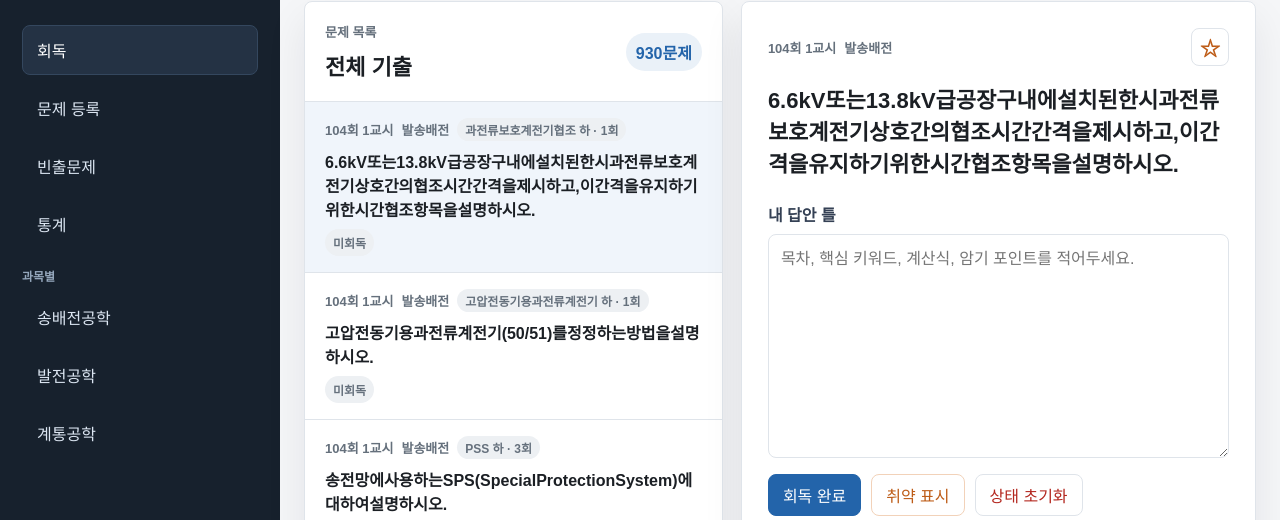
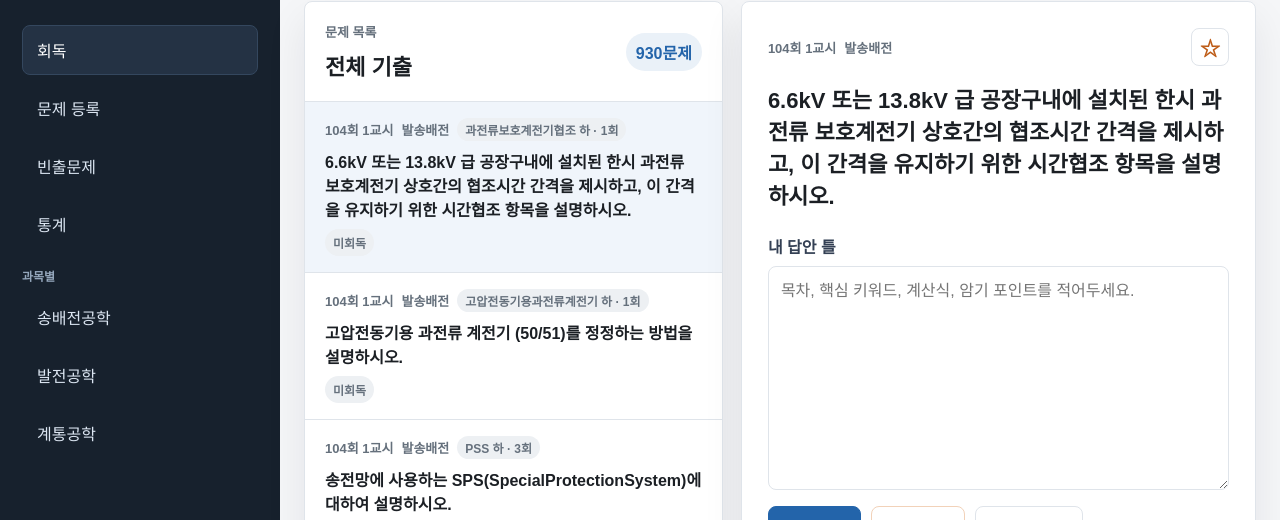
Before and after one commit to jsh63982nd-tech/1, a plain HTML site: page index.html in a window 1280 px wide. Shown: the part 85-605 px from the top of the page. Drawn offline with Linux system fonts and the light colour scheme.

Commit message:
Add files via upload

```diff
--- a/app.js
+++ b/app.js
@@ -1,5 +1,5 @@
 const STORAGE_KEY = "power-exam-review-v1";
-const DATA_VERSION = "pdf-104-137-keywords-v6-clean";
+const DATA_VERSION = "pdf-104-137-keywords-v7-spacing";
 
 const seedQuestions = [
   {
@@ -267,6 +267,112 @@ function formatDateTime(value) {
   }).format(new Date(value));
 }
 
+function formatDisplayQuestion(question) {
+  let text = String(question || "")
+    .replace(/\s+/g, " ")
+    .replace(/([,;:])(?=\S)/g, "$1 ")
+    .replace(/([.!?])(?=[가-힣A-Za-z])/g, "$1 ")
+    .replace(/([가-힣])(\d+[.)])/g, "$1 $2")
+    .replace(/(\))(?=[가-힣A-Za-z0-9])/g, "$1 ")
+    .replace(/([가-힣])([A-Z]{2,}[A-Za-z0-9/-]*)/g, "$1 $2")
+    .replace(/([A-Za-z0-9])([가-힣])/g, "$1 $2");
+
+  const spacingTerms = [
+    ["또는", "또는"],
+    ["그리고", "그리고"],
+    ["다음", "다음"],
+    ["아래", "아래"],
+    ["대하여", "대하여"],
+    ["설명하시오", "설명하시오"],
+    ["구하시오", "구하시오"],
+    ["비교하여", "비교하여"],
+    ["나누어", "나누어"],
+    ["각각", "각각"],
+    ["제시하고", "제시하고"],
+    ["이간격", "이 간격"],
+    ["유지하기", "유지하기"],
+    ["설치된", "설치된"],
+    ["사용하는", "사용하는"],
+    ["적용하는", "적용하는"],
+    ["정정하는", "정정하는"],
+    ["발생하는", "발생하는"],
+    ["발생시", "발생 시"],
+    ["경우", "경우"],
+    ["다음사항", "다음 사항"],
+    ["다음물음", "다음 물음"],
+    ["장단점", "장단점"],
+    ["유의사항", "유의사항"],
+    ["고려사항", "고려사항"],
+    ["보호계전기", "보호계전기"],
+    ["과전류계전기", "과전류 계전기"],
+    ["과전류보호계전기", "과전류 보호계전기"],
+    ["비율차동계전기", "비율차동계전기"],
+    ["거리계전기", "거리계전기"],
+    ["보호계전방식", "보호계전방식"],
+    ["한시과전류", "한시 과전류"],
+    ["협조시간간격", "협조시간 간격"],
+    ["시간협조항목", "시간협조 항목"],
+    ["공장구내에", "공장구내에"],
+    ["가공송전선로", "가공송전선로"],
+    ["지중송전선로", "지중송전선로"],
+    ["배전계통", "배전계통"],
+    ["배전선로", "배전선로"],
+    ["전력계통", "전력계통"],
+    ["전력케이블", "전력케이블"],
+    ["해저케이블", "해저케이블"],
+    ["전력용변압기", "전력용 변압기"],
+    ["단권변압기", "단권변압기"],
+    ["3권선변압기", "3권선 변압기"],
+    ["동기발전기", "동기발전기"],
+    ["수차발전기", "수차발전기"],
+    ["터빈발전기", "터빈발전기"],
+    ["대용량발전기", "대용량 발전기"],
+    ["예방진단시스템", "예방진단 시스템"],
+    ["화력발전", "화력발전"],
+    ["수력발전", "수력발전"],
+    ["풍력발전", "풍력발전"],
+    ["태양광발전", "태양광발전"],
+    ["원자력발전", "원자력발전"],
+    ["무효전력", "무효전력"],
+    ["고장전류", "고장전류"],
+    ["전압강하", "전압강하"],
+    ["전압변동", "전압변동"],
+    ["주파수제어", "주파수제어"],
+    ["전력조류", "전력조류"],
+    ["조류계산", "조류계산"],
+    ["상태추정", "상태추정"],
+    ["경제급전", "경제급전"],
+    ["절연협조", "절연협조"],
+    ["중성점접지", "중성점 접지"],
+    ["중성선단선", "중성선 단선"],
+    ["허용전류", "허용전류"],
+    ["단락전류", "단락전류"],
+    ["차단기", "차단기"],
+    ["피뢰기", "피뢰기"],
+    ["개폐서지", "개폐서지"],
+    ["고조파", "고조파"],
+    ["분산전원", "분산전원"],
+    ["신재생에너지", "신재생에너지"]
+  ];
+
+  for (const [term, display] of spacingTerms) {
+    text = text.replaceAll(term, ` ${display} `);
+  }
+
+  return text
+    .replace(/\s+([,.;:!?])/g, "$1")
+    .replace(/([,;:!?])(?=\S)/g, "$1 ")
+    .replace(/(\d)\.\s+(\d)/g, "$1.$2")
+    .replace(/kV\s*Cable/gi, "kV Cable")
+    .replace(/의구조/g, "의 구조")
+    .replace(/와특징/g, "와 특징")
+    .replace(/\s+(을|를|이|가|은|는|와|과|에|에서|의|로|으로|부터|까지|마다|별)(?=\s|$)/g, "$1")
+    .replace(/(을|를|이|가|은|는|에|에서|로|으로)(적용|사용|설명|정정|구하|비교|제시|유지|나타내|분류|설치|연결|접속|공급|운전|보호|검토|계산)/g, "$1 $2")
+    .replace(/,(\S)/g, ", $1")
+    .replace(/\s{2,}/g, " ")
+    .trim();
+}
+
 function getFilteredQuestions() {
   const keyword = elements.searchInput.value.trim().toLowerCase();
   const category = elements.categoryFilter.value;
@@ -331,7 +437,7 @@ function renderList() {
             <span class="frequency-chip ${frequency.levelKey}">${escapeHtml(frequency.label)}</span>
             <span>${item.starred ? "★" : ""}</span>
           </div>
-          <strong>${escapeHtml(item.question)}</strong>
+          <strong>${escapeHtml(formatDisplayQuestion(item.question))}</strong>
           <span class="status-pill ${item.status}">${statusLabel}</span>
         </button>
       `;
@@ -350,7 +456,7 @@ function renderDetail() {
 
   elements.detailRound.textContent = selected.round;
   elements.detailCategory.textContent = selected.category;
-  elements.detailQuestion.textContent = selected.question;
+  elements.detailQuestion.textContent = formatDisplayQuestion(selected.question);
   elements.starButton.textContent = selected.starred ? "★" : "☆";
   elements.memoInput.value = selected.memo || "";
   elements.reviewLog.innerHTML = selected.reviews.length
@@ -517,7 +623,7 @@ function renderSubjectView() {
                 <span>${escapeHtml(getQuestionKeyword(item))}</span>
                 <span class="frequency-chip ${frequency.levelKey}">${escapeHtml(frequency.label)}</span>
               </div>
-              <strong>${escapeHtml(item.question)}</strong>
+              <strong>${escapeHtml(formatDisplayQuestion(item.question))}</strong>
             </button>
           `;
         })
@@ -720,7 +826,7 @@ function renderRegisteredList() {
                 <span>${escapeHtml(item.category)}</span>
                 <span class="frequency-chip ${frequency.levelKey}">${escapeHtml(frequency.label)}</span>
               </div>
-              <strong>${escapeHtml(item.question)}</strong>
+              <strong>${escapeHtml(formatDisplayQuestion(item.question))}</strong>
             </button>
           `;
         })
--- a/index.html
+++ b/index.html
@@ -240,6 +240,6 @@
     </div>
 
     <script src="bundled-questions.js?v=4"></script>
-    <script src="app.js?v=13"></script>
+    <script src="app.js?v=14"></script>
   </body>
 </html>
```
